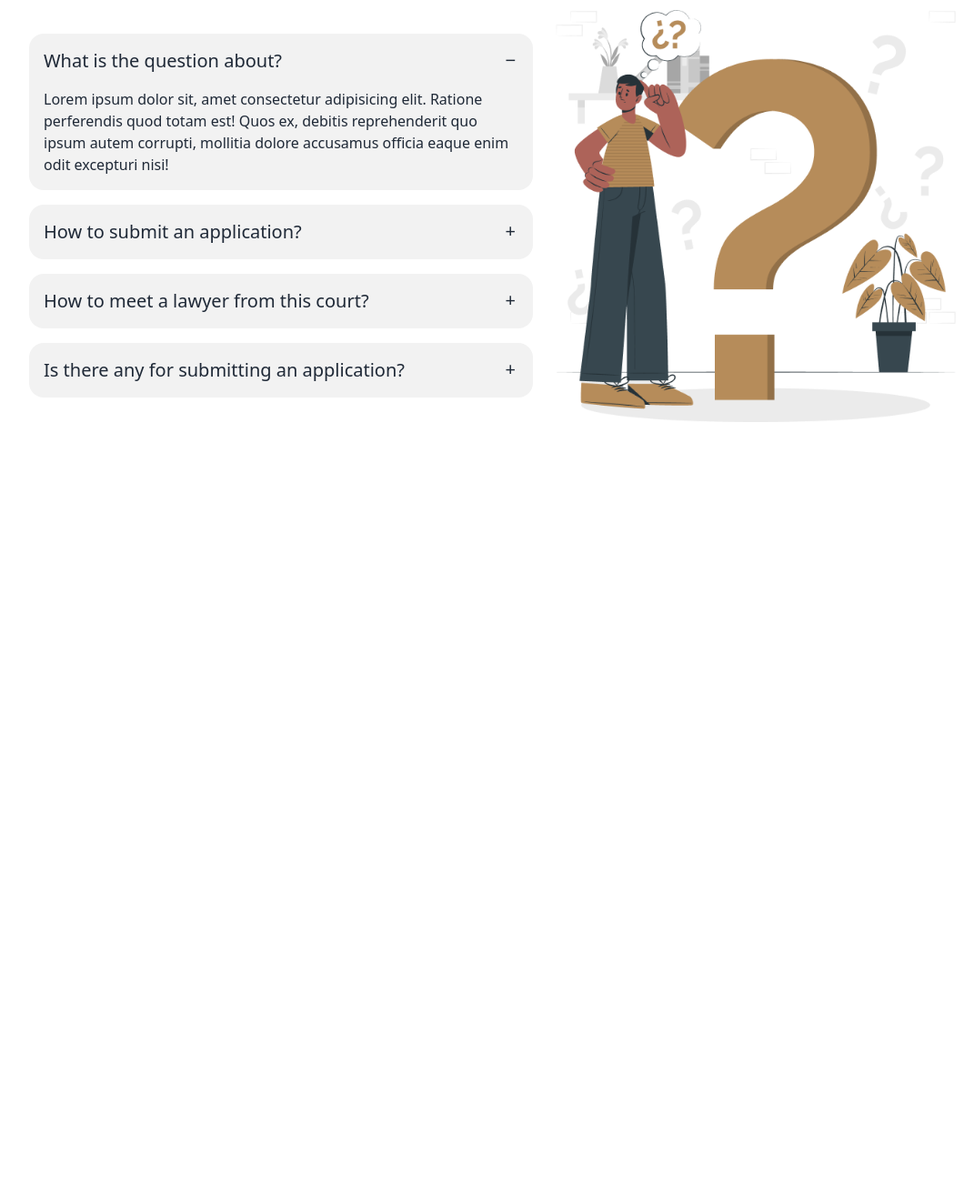
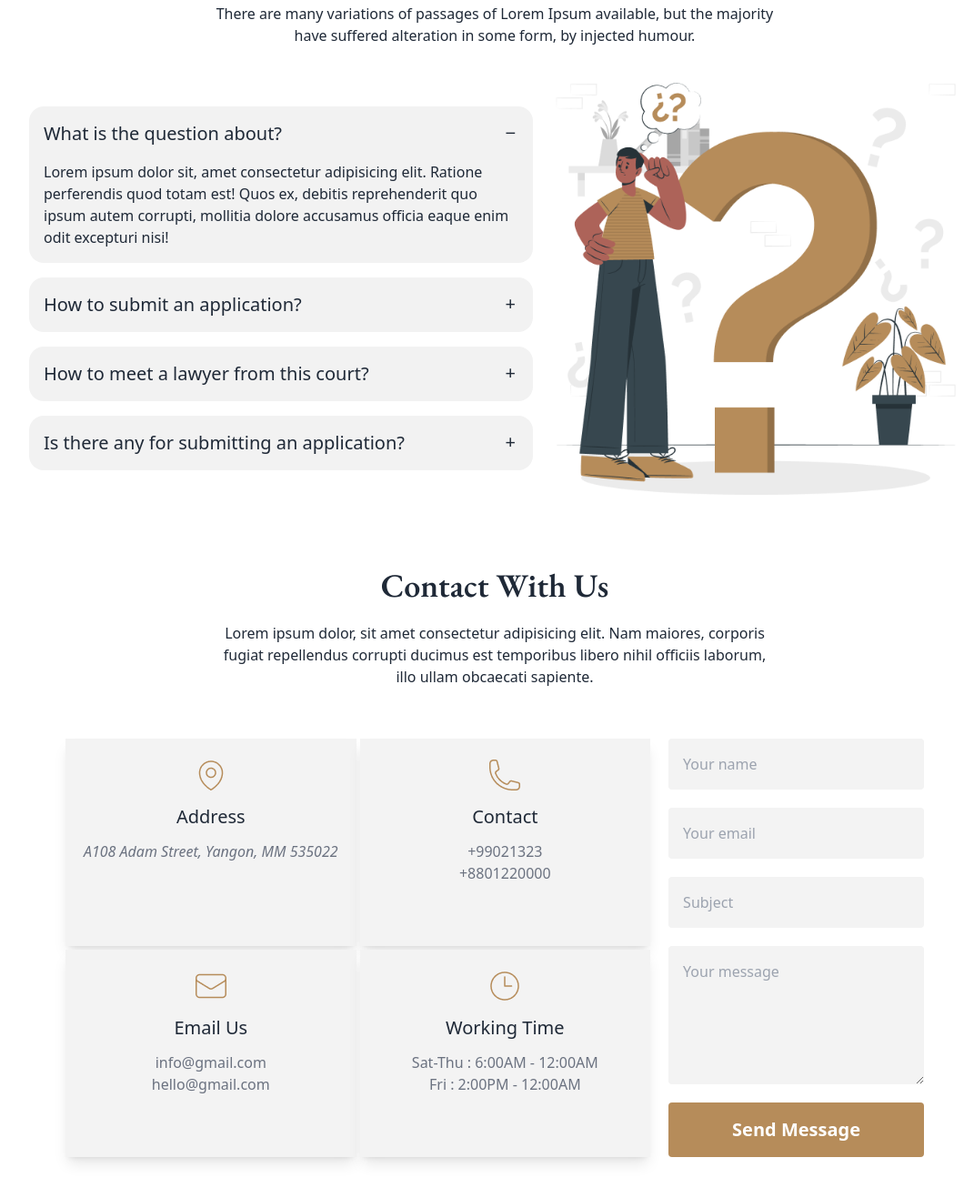
Before and after one commit to Mustakahmmed-dev/Legal-Solution-Web, a plain HTML site: page index.html in a window 1280 px wide. Shown: the part 3005-4322 px from the top of the page at 91% size, without its empty margins (96-1167 px from the left). Before the commit the page ends 3469 px from the top, so only its background shows below. Drawn offline with nearby package versions, Linux system fonts and the light colour scheme.

Commit message:
Added contact page and addressing information with its responsiveness

```diff
--- a/index.html
+++ b/index.html
@@ -182,7 +182,7 @@
           </div>
 
           <!-- FAQs section -->
-           <div class="max-w-[90%] md:max-w-[80%] mx-auto">
+           <div class="max-w-[90%] md:max-w-[80%] mx-auto my-20">
             <h1 class="text-2xl md:text-3xl font-semibold text-center mb-5">Frequently Asked Questions</h1>
             <p class="text-center md:max-w-[60%] mx-auto">There are many variations of passages of Lorem Ipsum available, but the majority have suffered alteration in some form, by injected humour.</p>
 
@@ -221,6 +221,62 @@
             </div>
            </div>
 
+           <!-- Contact page -->
+            <div class="max-w-[90%] md:max-w-[80%] mx-auto my-20">
+                <h1 class="text-2xl md:text-4xl font-semibold eg-garamond-font mb-5 text-center">Contact With Us</h1>
+                <p class="md:max-w-[60%] mx-auto text-center mb-14">Lorem ipsum dolor, sit amet consectetur adipisicing elit. Nam maiores, corporis fugiat repellendus corrupti ducimus est temporibus libero nihil officiis laborum, illo ullam obcaecati sapiente.</p>
+
+                <div class=" flex-col md:flex-row flex gap-5 md:px-10">
+                    <div class="grid grid-cols-2 gap-1 ">
+                        <div class="p-5 text-center space-y-3 bg-[#F3F3F3] shadow-lg">
+                            <img class="inline" src="images/location.png" alt="Our location">
+                            <h2 class="text-xl">Address</h2>
+                            <address class="text-gray-500">
+                                A108 Adam Street, Yangon, MM 535022
+                            </address>
+
+                        </div>
+                        <div class="p-5 text-center space-y-3 bg-[#F3F3F3] shadow-lg">
+                            <img class="inline" src="images/call.png" alt="Our Contacts">
+                            <h2 class="text-xl">Contact</h2>
+                            <p class="text-gray-500">
+                                +99021323 <br> +8801220000
+                            </p>
+
+                        </div>
+                        <div class="p-5 text-center space-y-3 bg-[#F3F3F3] shadow-lg">
+                            <img class="inline" src="images/email.png" alt="Our location">
+                            <h2 class="text-xl">Email Us</h2>
+                            <p class="text-gray-500">
+                                info@gmail.com <br>
+                                hello@gmail.com
+                            </p>
+
+                        </div>
+                        <div class="p-5 text-center space-y-3 bg-[#F3F3F3] shadow-lg">
+                            <img class="inline" src="images/time.png" alt="Our location">
+                            <h2 class="text-xl">Working Time</h2>
+                            <p class="text-gray-500">
+                                Sat-Thu : 6:00AM - 12:00AM <br>
+                                Fri : 2:00PM - 12:00AM
+                            </p>
+
+                        </div>
+
+                    </div>
+                    <div class=" flex-grow">
+                        <form class="flex flex-col gap-5 " action="">
+                            <input class="p-4 rounded bg-[#F3F3F3] outline-none" type="text" placeholder="Your name">
+                            <input class="p-4 rounded bg-[#F3F3F3] outline-none" type="email" placeholder="Your email">
+                            <input class="p-4 rounded bg-[#F3F3F3] outline-none" type="text" placeholder="Subject">
+                            <textarea  class="p-4 rounded bg-[#F3F3F3] outline-none " name="msg" id="msg" rows="5" placeholder="Your message"></textarea>
+                            <input class="p-4 rounded bg-[#B68C5A] outline-none font-semibold text-white text-xl cursor-pointer" type="submit" value="Send Message">
+
+                        </form>
+                    </div>
+                </div>
+            </div>
+
     </main>
     <footer>
 
```
